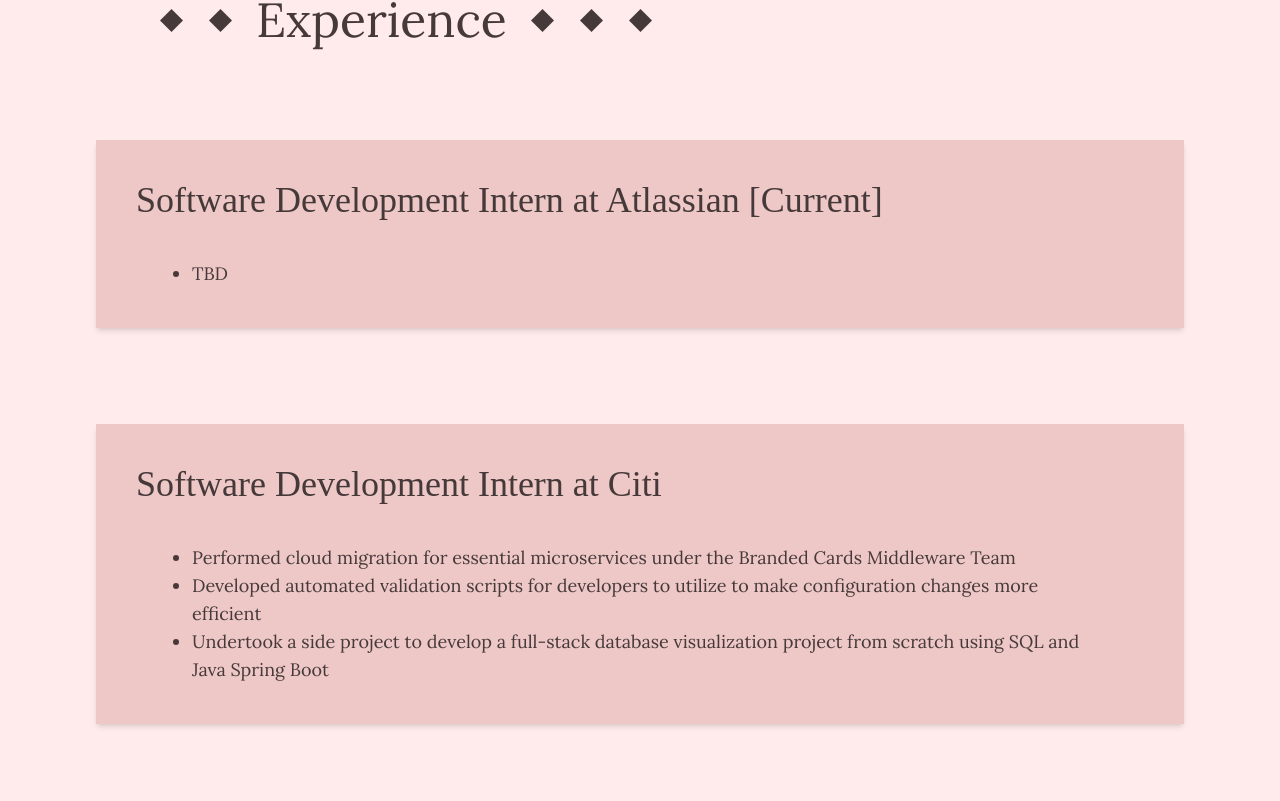
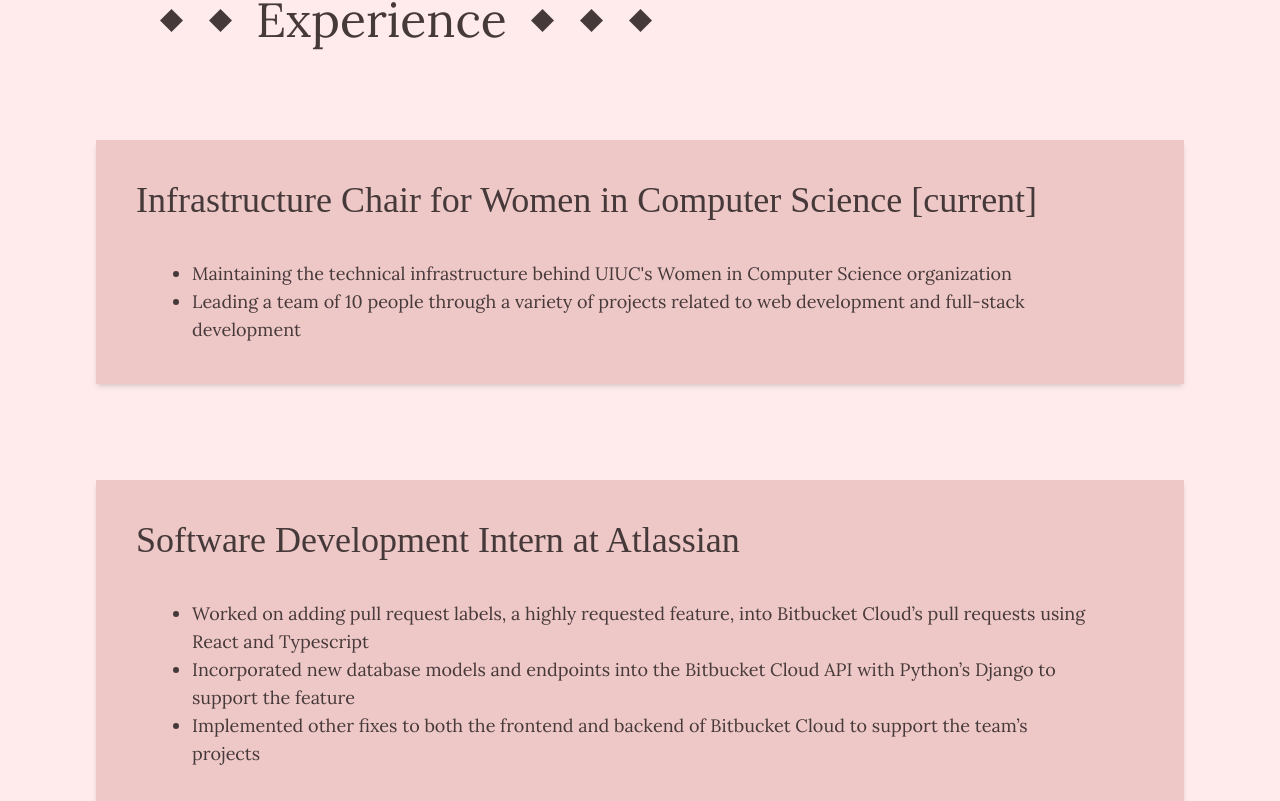
Before and after one commit to inolasv/inolasv.github.io, a React (Create React App) app: page / in a window 1280 px wide. Shown: the part 959-1760 px from the top of the page. Built offline with nearby package versions, Linux system fonts and the light colour scheme; a web font is replaced by a local one.

Commit message:
update atlassia, add wcs, add resume

```diff
--- a/src/data/experiences.json
+++ b/src/data/experiences.json
@@ -1,8 +1,20 @@
 [
   {
+    "id": 0,
+    "title": "Infrastructure Chair for Women in Computer Science [current]",
+    "description": [
+      "Maintaining the technical infrastructure behind UIUC's Women in Computer Science organization",
+      "Leading a team of 10 people through a variety of projects related to web development and full-stack development"
+    ]
+  },
+  {
     "id": 1,
-    "title": "Software Development Intern at Atlassian [Current]",
-    "description": ["TBD"]
+    "title": "Software Development Intern at Atlassian",
+    "description": [
+      "Worked on adding pull request labels, a highly requested feature, into Bitbucket Cloud’s pull requests using React and Typescript",
+      "Incorporated new database models and endpoints into the Bitbucket Cloud API with Python’s Django to support the feature",
+      "Implemented other fixes to both the frontend and backend of Bitbucket Cloud to support the team’s projects"
+    ]
   },
   {
     "id": 2,
--- a/src/pages/App.js
+++ b/src/pages/App.js
@@ -4,7 +4,6 @@
 import "../styles/App.css";
 
 // diamonds
-// import main_image from '../images/short_term_receiptify.png'; // Tell webpack this JS file uses this image
 import { ReactComponent as Diamonds } from "../images/diamonds-divider.svg";
 import { ReactComponent as DiamondsDark } from "../images/dark-mode-images/diamonds-divider.svg";
 
--- a/src/pages/about.js
+++ b/src/pages/about.js
@@ -1,6 +1,7 @@
 import React from "react";
 import MyPic from "../images/mypic.png";
-import Resume from "../components/Saloni-Vaishnav-Resume_4-10-24.pdf";
+import Resume from "../components/Saloni-Vaishnav-Resume_8-19-24.pdf";
+
 /**
  * Projects section
  * @return {div} the html code
```
Also changed, not shown: 2 other files (tests, documents, lock files or other folders).
